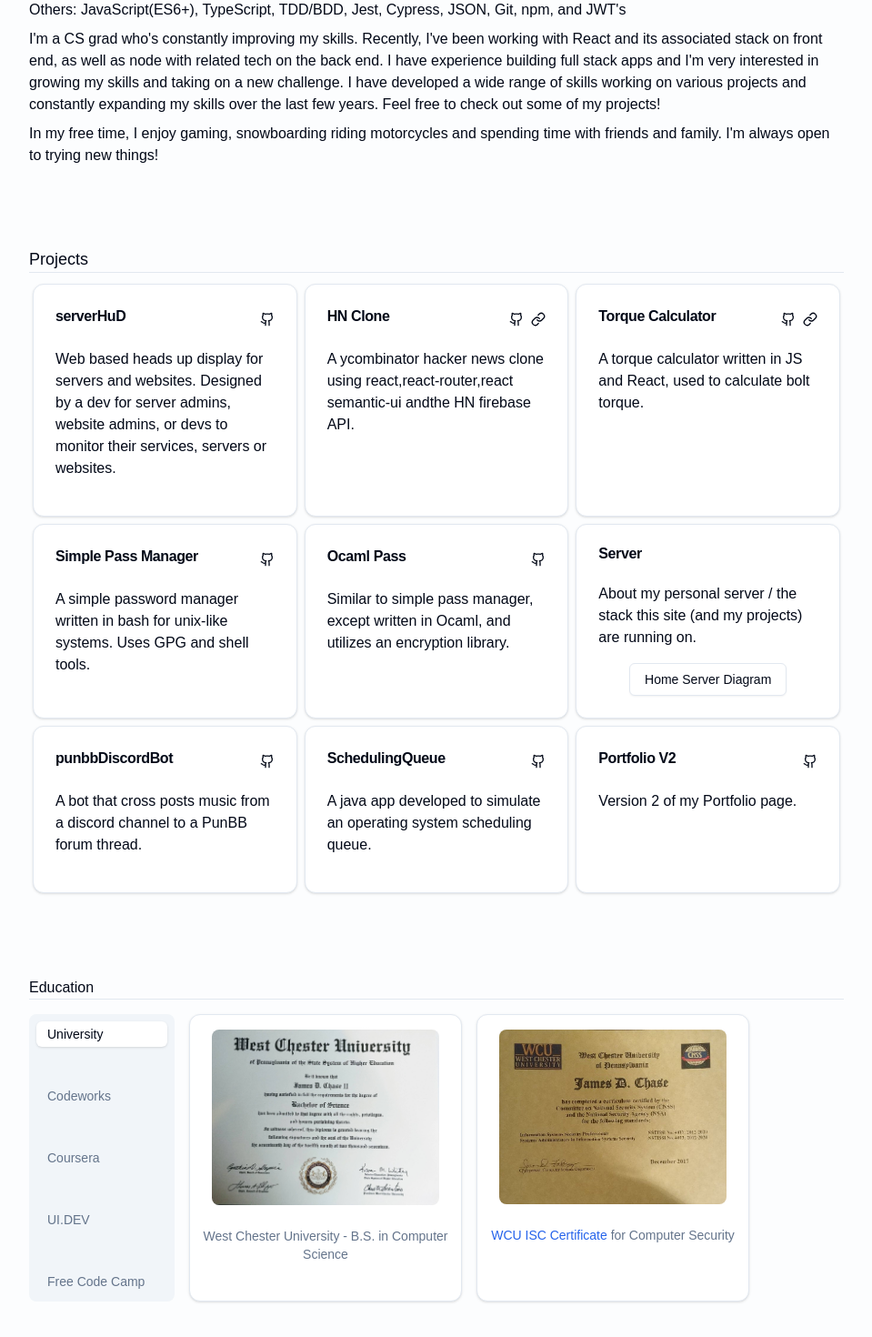
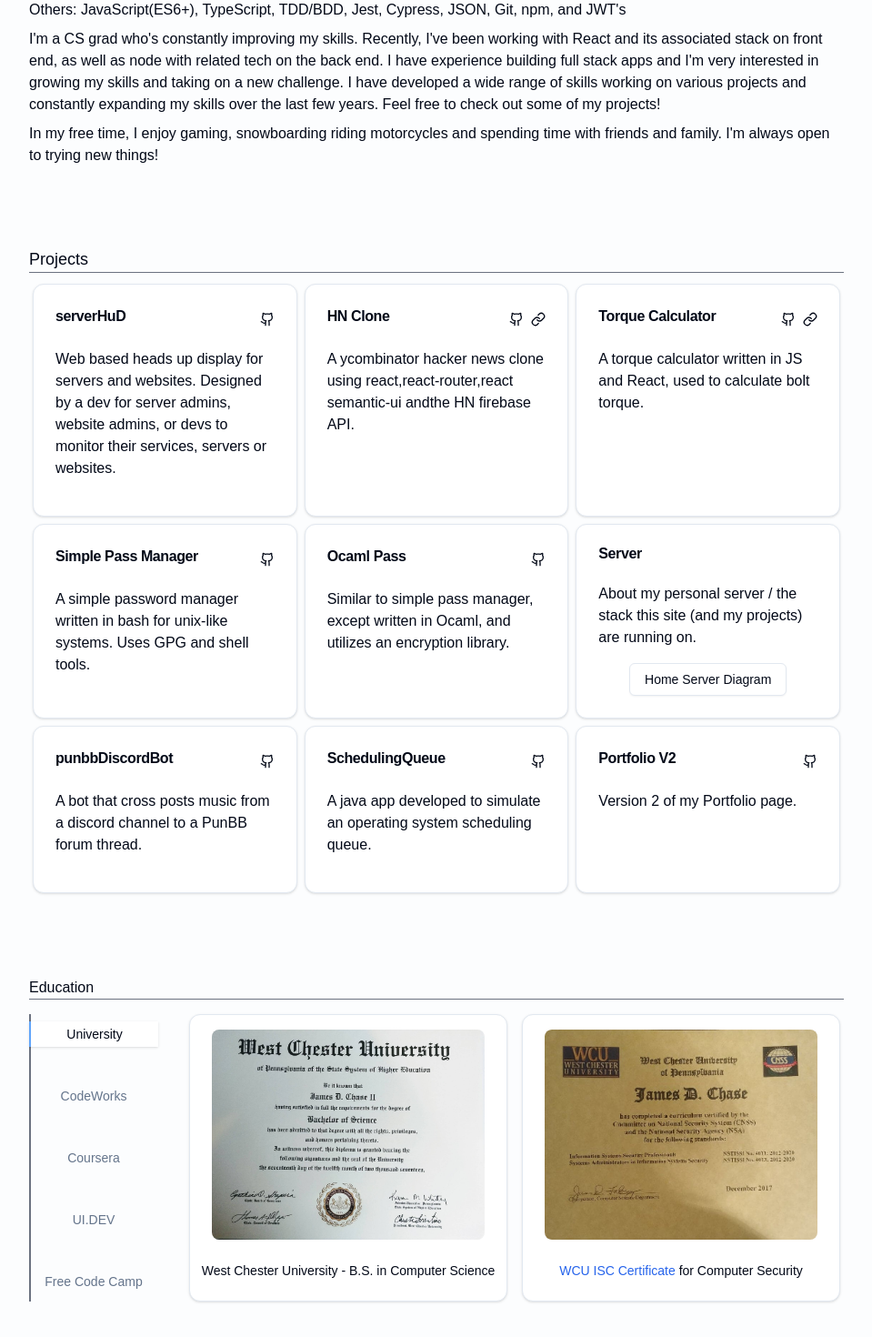
Before and after one commit to Jchase2/portfolio-v3, a Next.js app: page / in a window 1280 px wide. Shown: the part 1012-2482 px from the top of the page at 91% size, without its empty margins (160-1119 px from the left). Built offline with nearby package versions, Linux system fonts and the light colour scheme.

Commit message:
Got rid of some older card attempts, cleaned up education card, fixed separator color so it's more visible, etc. Now to add the rest of the cards. I should probably just move the card data into a data file and iterate but meh.

```diff
--- a/src/app/home/about.tsx
+++ b/src/app/home/about.tsx
@@ -4,7 +4,7 @@
   return (
     <div id="about" className="max-w-4xl min-w-60">
       <h2 className="text-lg">About Me</h2>
-      <Separator />
+      <Separator className="bg-gray-500" />
       <p className="mt-2">
         I am a Full Stack Developer located in Philadelphia, Pennsylvania.
       </p>
--- a/src/app/home/education.tsx
+++ b/src/app/home/education.tsx
@@ -2,42 +2,44 @@
 import { Separator } from "@/components/ui/separator";
 import ISC from "../../../public/isc.jpg";
 import degree from "../../../public/degree.jpg";
+import codeworks from "../../../public/codeworks.jpg";
+
 import { EducationCard } from "./educationCard";
 
 const Education = () => {
   return (
     <div id="education" className="w-full max-w-4xl justify-center">
       <h1>Education</h1>
-      <Separator />
+      <Separator className="bg-gray-500" />
       <Tabs defaultValue="University" className="flex mt-4">
-        <TabsList className="flex-col h-fit space-y-10 bg-muted p-2 mr-4 w-28 md:w-32 lg:w-40">
+        <TabsList className="flex-col h-fit bg-transparent space-y-10 p-2 mr-4 w-28 md:w-32 lg:w-40 border-l-2 border-gray-500 rounded-none">
           <TabsTrigger
             value="University"
-            className="data-[state=active]:bg-background w-full justify-start"
+            className="dark:data-[state=active]:text-blue-400 data-[state=active]:border-l-2 data-[state=active]:border-blue-400 -ml-[20px] w-full justify-center rounded-none text-wrap"
           >
             University
           </TabsTrigger>
           <TabsTrigger
             value="CodeWorks"
-            className="data-[state=active]:bg-background w-full justify-start"
+            className="dark:data-[state=active]:text-blue-400 data-[state=active]:border-l-2 data-[state=active]:border-blue-400 -ml-[20px] w-full justify-center rounded-none text-wrap"
           >
-            Codeworks
+            CodeWorks
           </TabsTrigger>
           <TabsTrigger
             value="Coursera"
-            className="data-[state=active]:bg-background w-full justify-start"
+            className="dark:data-[state=active]:text-blue-400 data-[state=active]:border-l-2 data-[state=active]:border-blue-400 -ml-[20px] w-full justify-center rounded-none text-wrap"
           >
             Coursera
           </TabsTrigger>
           <TabsTrigger
             value="uidev"
-            className="data-[state=active]:bg-background w-full justify-start"
+            className="dark:data-[state=active]:text-blue-400 data-[state=active]:border-l-2 data-[state=active]:border-blue-400 -ml-[20px] w-full justify-center rounded-none text-wrap"
           >
             UI.DEV
           </TabsTrigger>
           <TabsTrigger
             value="fcc"
-            className="data-[state=active]:bg-background w-full justify-start text-wrap"
+            className="dark:data-[state=active]:text-blue-400 data-[state=active]:border-l-2 data-[state=active]:border-blue-400 -ml-[20px] w-full justify-center rounded-none text-wrap"
           >
             Free Code Camp
           </TabsTrigger>
@@ -58,7 +60,7 @@
               <span>
                 <a
                   href="https://www.wcupa.edu/sciences-mathematics/computerScience/securityCertificate.aspx"
-                  className="font-medium text-blue-600 dark:text-blue-500 hover:underline"
+                  className="font-medium text-blue-600 dark:text-blue-400 hover:underline"
                 >
                   WCU ISC Certificate
                 </a>{" "}
@@ -67,7 +69,25 @@
             }
           />
         </TabsContent>
-        <TabsContent value="Codeworks">Change your password here.</TabsContent>
+        <TabsContent value="CodeWorks">
+          <EducationCard
+            image={codeworks}
+            imageDesc={
+              "CodeWorks - Full Stack Web Development coding bootcamp."
+            }
+            cardDesc={
+              <span>
+                Codeworks -{" "}
+                <a
+                  href="https://codeworks.me/software-engineering-bootcamp/"
+                  className="font-medium text-blue-600 dark:text-blue-400 hover:underline"
+                >
+                  Software Engineering Immersive Course
+                </a>{" "}
+              </span>
+            }
+          />
+        </TabsContent>
       </Tabs>
     </div>
   );
--- a/src/app/home/educationCard.tsx
+++ b/src/app/home/educationCard.tsx
@@ -11,11 +11,13 @@
 
 const EducationCard = ({ image, imageDesc, cardDesc }: EducationCardProps) => {
   return (
-    <Card className="w-full max-w-[300px] sm:min-w-[200px]">
+    <Card className="w-full max-w-[350px] md:min-w-[250px] sm:min-w-[200px]">
       <CardContent className="mt-4">
         <ImageModal image={image} imageDesc={imageDesc} triggerType="image" />
       </CardContent>
-      <CardDescription className="text-center">{cardDesc}</CardDescription>
+      <CardDescription className="text-center text-card-foreground mb-2">
+        {cardDesc}
+      </CardDescription>
     </Card>
   );
 };
--- a/src/app/home/projects.tsx
+++ b/src/app/home/projects.tsx
@@ -6,7 +6,7 @@
   return (
     <div id="projects" className="w-full md:max-w-4xl sm:max-w-[100vw]">
       <h2 className="text-lg">Projects</h2>
-      <Separator />
+      <Separator className="bg-gray-500" />
       <div className="flex flex-row flex-wrap my-2">
         {ProjectData.map((elem, index) => {
           return (
--- a/src/components/imageCard.tsx
+++ /dev/null
@@ -1,31 +0,0 @@
-import {
-  Card,
-  CardContent,
-  CardDescription,
-  CardHeader,
-} from "@/components/ui/card";
-
-import Image, { StaticImageData } from "next/image";
-
-type ImageCardProps = {
-  image: StaticImageData;
-  imageAlt: string;
-  cardDesc: string;
-};
-
-const ImageCard = ({ image, imageAlt, cardDesc }: ImageCardProps) => {
-  return (
-    <Card className="w-64">
-      <CardContent className="mt-4">
-        <Image src={image} width={250} height={250} alt={imageAlt} />
-      </CardContent>
-      <CardHeader>
-        <CardDescription className="text-center whitespace-normal break-words">
-          {cardDesc}
-        </CardDescription>
-      </CardHeader>
-    </Card>
-  );
-};
-
-export { ImageCard };
--- a/src/components/imagePopover.tsx
+++ /dev/null
@@ -1,34 +0,0 @@
-import { Button } from "@/components/ui/button";
-import Image, { StaticImageData } from "next/image";
-import {
-  Popover,
-  PopoverContent,
-  PopoverTrigger,
-} from "@/components/ui/popover";
-import { LucideImage } from "lucide-react";
-
-type ImagePopoverProps = {
-  image: StaticImageData;
-  buttonText?: string;
-};
-
-const ImagePopover = ({ image, buttonText }: ImagePopoverProps) => {
-  return (
-    <Popover>
-      <PopoverTrigger asChild>
-        {buttonText && (
-          <Button variant="outline">
-            {" "}
-            <LucideImage />
-            {buttonText}
-          </Button>
-        )}
-      </PopoverTrigger>
-      <PopoverContent className="w-10/12">
-        <Image src={image} alt="Project image" />
-      </PopoverContent>
-    </Popover>
-  );
-};
-
-export { ImagePopover };
```
